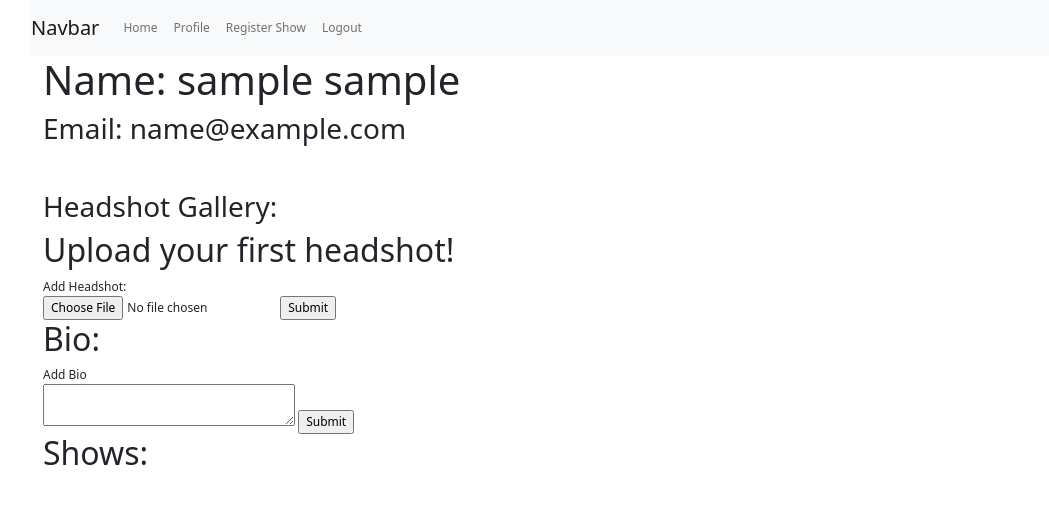
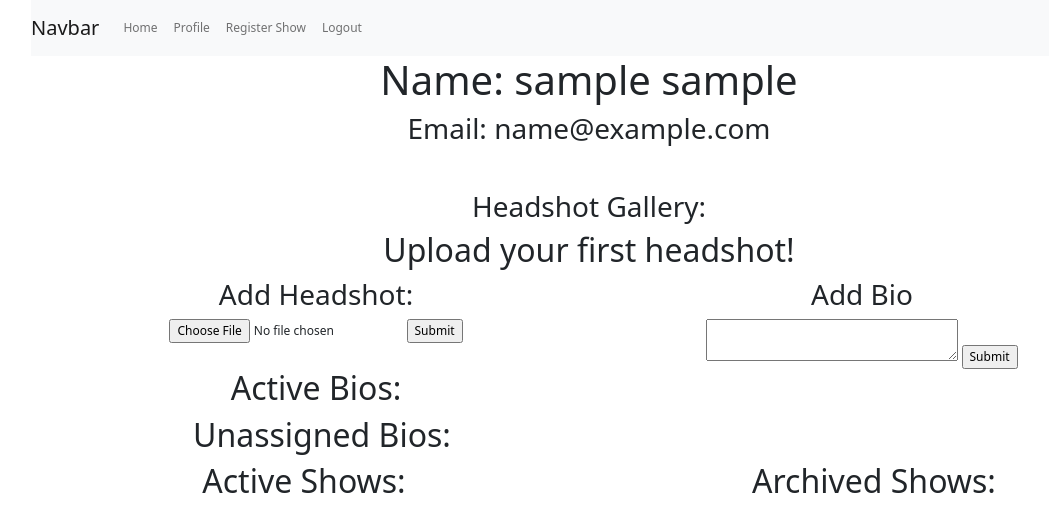
Before and after one commit to TaylorHartsfield/PlayBuildPro, a Flask app: page /user_profile/1 in a window 1280 px wide. Shown: the top 532 px of the page, without its empty margins (51-1100 px from the left). Run offline with Flask 2, Linux system fonts and the light colour scheme; the visitor is signed in with stand-in values (Sample User, id 1); data comes from the database, SQL or seed files in the repository; data that the repository does not hold is empty; some libraries are stand-ins or nearby versions.

Commit message:
Allow companies to upload logos and updates to view headshots and bios page

```diff
--- a/crud.py
+++ b/crud.py
@@ -49,10 +49,11 @@ def archive_show(show_id, user_id):
 
 """All Company Functions"""
 
-def register_new_company(name, city, state, zip_code, website, logo):
+def register_new_company(name, theater_name, city, state, zip_code, website, logo):
 
     new_company = model.Company(
                                 name=name,
+                                theater_name=theater_name,
                                 city=city,
                                 state=state,
                                 zip_code=zip_code,
--- a/model.py
+++ b/model.py
@@ -85,6 +85,7 @@ class Company(db.Model):
     city = db.Column(db.String(200), nullable=False)
     state = db.Column(db.String(100), nullable=False)
     zip_code = db.Column(db.String(25), nullable=False)
+    theater_name = db.Column(db.String)
     website = db.Column(db.Text)
     logo = db.Column(db.Text)
 
--- a/server.py
+++ b/server.py
@@ -108,11 +108,13 @@ def register_show():
 
     """Get Company Information from Form"""
     company_name = request.form.get("company_name")
+    theater_name = request.form.get("theater_name")
     city = request.form.get("city")
     state = request.form.get("state")
     zip_code = request.form.get("zip_code")
     website = request.form.get("website")
-    logo = request.form.get("logo")
+    logo = request.files['logo']
+
 
     """Get Show Information from Form"""
     title = request.form.get("title")
@@ -122,14 +124,28 @@ def register_show():
 
     """Check if Company is already registered in DB"""
     company_exists = crud.get_company_by_name_city_state(company_name, city, state)
-    print(company_exists)
 
     if not company_exists:
 
-        new_company = crud.register_new_company(company_name, city, state, zip_code, website, logo)
+        if logo != None:
+            print(logo)
+
+            logo  = cloudinary.uploader.upload(logo,
+                                            api_key=CLOUDINARY_KEY,
+                                            api_secret=CLOUDINARY_SECRET,
+                                            cloud_name=CLOUD_NAME,
+                                            eager = [{
+                                                    "height":150,
+                                                    "width":150,
+                                                    "crop":"scale"}])
+
+            logo_url = logo['eager'][0]['url']
+
+
+        new_company = crud.register_new_company(company_name, theater_name, city, state, zip_code, website, logo_url)
         model.db.session.add(new_company)
         model.db.session.commit()
-        print(new_company)
+
 
         new_show = crud.register_new_show(title, opening_night, closing_night)
         new_show.company_id = new_company.company_id
@@ -138,7 +154,7 @@ def register_show():
 
         #Set Admin TRUE for user that is registering the show
         admin = crud.get_user_by_id(session['user'])
-        add_admin_to_show = crud.add_to_cast(f'{new_show.title} Admin', True)
+        add_admin_to_show = crud.add_to_cast(f'Admin', True)
         add_admin_to_show.show_id = new_show.show_id
         add_admin_to_show.user_id = admin.user_id
         model.db.session.add(add_admin_to_show)
@@ -162,6 +178,13 @@ def register_show():
         new_show = crud.register_new_show(title, opening_night, closing_night)
         new_show.company_id = company_exists.company_id
         model.db.session.add(new_show)
+        model.db.session.commit()
+
+        admin = crud.get_user_by_id(session['user'])
+        add_admin_to_show = crud.add_to_cast(f'Admin', True)
+        add_admin_to_show.show_id = new_show.show_id
+        add_admin_to_show.user_id = admin.user_id
+        model.db.session.add(add_admin_to_show)
         model.db.session.commit()
         flash('Show registered!')
         return redirect('/register_show')
@@ -251,10 +274,10 @@ def add_headshot(user_id):
                                         api_secret=CLOUDINARY_SECRET,
                                         cloud_name=CLOUD_NAME,
                                         eager = [{"gravity":"face",
-                                                "height":170,
-                                                "width":170,
-                                                    "zoom":0.8,
-                                                    "crop":"fit"}])
+                                                "height":150,
+                                                "width":150,
+                                                    "zoom":0.7,
+                                                    "crop":"fill"}])
 
     img_url = image['eager'][0]['url']
 
@@ -401,12 +424,15 @@ def playbill_castlist(show_id):
 
 @app.route('/viewheadshots/<show_id>')
 def playbill_headshots(show_id):
+
     show = crud.get_show_by_id(show_id)
+    cast = crud.get_cast_by_show_id(show_id)
+
     if show==None:
         flash('Oops, something went wrong here!')
         return redirect('/')
 
-    return render_template('headshots.html', show=show)
+    return render_template('whoswho.html', show=show, cast=cast)
 
 
 if __name__ == "__main__":
--- a/static/css/style.css
+++ b/static/css/style.css
@@ -3,6 +3,11 @@ div{
 }
 div.container {
     font-size: 12px;
+    text-align: center;
+}
+
+.cover_head_text {
+    text-transform: uppercase;
 }
 
 .playbillContainer {
--- a/templates/castlist.html
+++ b/templates/castlist.html
@@ -3,12 +3,12 @@
 <div class="castlist">
     <h6>Cast Members</h6>
     <ul>
-
        {%for actor in cast%}
        <li>
        <h6>{{actor.user.fname}} {{actor.user.lname}}<p> as {{actor.role}}</p></h6>
        {%endfor%}
     </li>
     </ul>
+
 </div>
 {% endblock %}
--- a/templates/register_show.html
+++ b/templates/register_show.html
@@ -3,7 +3,7 @@
 {% block body %}
 <h1>Register A New Show</h1>
 <h3>Show information:</h3>
-<form action="/register_show" method="POST">
+<form action="/register_show" method="POST" enctype="multipart/form-data">
     <div class="form-group">
       <label for="title">Tile of Show:</label>
       <input type="text" class="form-control" id="title" name="title" required>
@@ -21,6 +21,10 @@
       <div class="form-group">
         <label for="company_name">Company Name:</label>
         <input type="text" class="form-control" id="company_name" name="company_name" required>
+      </div>
+      <div class="form-group">
+        <label for="theater_name">Theater Name:</label>
+        <input type="text" class="form-control" id="theater_name" name="theater_name">
       </div>
       <div class="form-group">
         <label for="city">City:</label>
--- a/templates/user_profile.html
+++ b/templates/user_profile.html
@@ -9,8 +9,8 @@
 </div>
 <br>
 <br>
-<div class="headshot-container">
-<h3>Headshot Gallery:
+<div class="container">
+<h3>Headshot Gallery:</h3>
   {%if not user.headshots%}
   <h2>Upload your first headshot!</h2>
   {%else%}
@@ -45,32 +45,45 @@
 {%endfor%}
 </ul>
 {%endif%}
-      <label for="add_headshot">Add Headshot:</label>
+
+</div>
+<div class="container">
+  <div class="row">
+    <div class="col-6">
+      <h3><label for="add_headshot">Add Headshot:</label></h3>
       <form action="/add_headshot/{{user.user_id}}" method="POST" enctype="multipart/form-data">
           <input id="add_headshot" type="file" name="headshot">
           <input type="submit">
       </form>
-</h3>
+    </div>
+    <div class="col-6">
+      <h3><label for="add_bio">Add Bio</label></h3>
+      <form action="/add_bio/{{user.user_id}}" id="add_bio" method="POST">
+        <textarea name="bio" maxlength="375" cols="33" required></textarea>
+        <input type="submit">
+      </form>
+    </div>
+  </div>
 </div>
 
-<div class="bio-container">
-<h2>Bio: </h2>
+  <div class="container">
+    <div class="row">
+      <div class="col-6">
+<h2>Active Bios: </h2>
       {%if user.bios %}
+      <div class="row">
+      {%for bio in user.bios%}
+      {%if bio.active == True%}
+      {%if bio.show_id != none%}
+      <div class="col-6">
       <ul class="bios">
-              {%for bio in user.bios%}
-              {%if bio.active == True%}
           <li>
           {{bio.bio}}<br>
           Currently Published In: {{bio.shows.title}} <br>
-          <label for="showPicker">Select A Show</label>
-          <form action="/add_bio_to_show" method="POST">
-            <select id="showPicker" name="showPicker">
-              {%for show in user.cast%}
-              <option value="{{show.show_id}} {{bio.bio_id}}">{{show.shows.title}}</option>
-              {%endfor%}
-              <input type="submit">
-          </select>
-        </form>
+      </li>
+      </ul>
+      </div>
+      <div class="col-6">
         <form action="/update_bio/{{bio.bio_id}}" method="POST">
           <textarea name="update" maxlength="375" cols="33" required>{{bio.bio}}</textarea>
           <button type="submit" class="btn btn-outline-warning">Edit Bio</button>
@@ -81,32 +94,81 @@
         <form action="/delete_bio" method="POST">
           <button name="delete" value="{{bio.bio_id}}" class="btn btn-outline-danger">Delete Bio</button>
         </form>
-        </li>
+      </div>
+      {%endif%}
         {%endif%}
     {%endfor%}
-  </ul>
     {%endif%}
+</div>
+</div>
+<div class="col-6">
+  <h2>Unassigned Bios:</h2>
+  {%for bio in user.bios%}
+  {%if bio.show_id == none %}
+  <ul class="bios">
+    <li>
+    {{bio.bio}}<br>
+    Currently Published In: {{bio.shows.title}} <br>
+    <label for="showPicker">Select A Show</label>
+    <form action="/add_bio_to_show" method="POST">
+      <select id="showPicker" name="showPicker">
+        {%for show in user.cast%}
+        <option value="{{show.show_id}} {{bio.bio_id}}">{{show.shows.title}}</option>
+        {%endfor%}
+        <input type="submit">
+    </select>
+  </form>
+</li>
+</ul>
+{%endif%}
+    {%endfor%}
 
-    <label for="add_bio">Add Bio</label>
-    <form action="/add_bio/{{user.user_id}}" id="add_bio" method="POST">
-      <textarea name="bio" maxlength="375" cols="33" required></textarea>
-      <input type="submit">
-    </form>
+
+
+</div>
+</div>
+</div>
+
+
 
   </div>
 
 
-<h2>Shows:</h2>
+<div class="container">
+  <div class="row">
+    <div class="col-6">
+<h2>Active Shows:</h2>
 <ul>
     {%for show in user.cast%}
+    {%if show.shows.active == True%}
     <li>
-    {{show.shows.title}} Role: {{show.role}} ADMIN: {{show.admin}}
+    <img src="{{show.shows.company.logo}}">
+    {{show.shows.title}} <strong>Role:</strong><i>{{show.role}}</i> <strong>ADMIN:</strong><i> {{show.admin}}</i>
     {%if show.admin == True%}
     <button type="submit"><a href="/cast/{{show.show_id}}">Add Cast</a></button>
     {%endif%}
     </li>
+    {%endif%}
     {%endfor%}
 </ul>
 </div>
+<div class="col-6">
+  <h2>Archived Shows:</h2>
+  <ul>
+    {%for show in user.cast%}
+    {%if show.shows.active == False%}
+    <li>
+      {{show.shows.title}} <strong>Role:</strong><i>{{show.role}}</i> <strong>ADMIN:</strong><i> {{show.admin}}</i>
+      {{show.shows.opening_night}} - {{show.shows.opening_night}}<br>
+      </li>
+      {%endif%}
+    {%endfor%}
+  </ul>
+
+</div>
+</div>
+</div>
+</div>
+</div>
+</div>
 {%endblock%}
-</div>
```
Also changed, not shown: templates/headshots.html (deleted, +0 -16 lines), templates/playbillbase.html (+8 -1 lines), templates/whoswho.html (added, +25 -0 lines).
